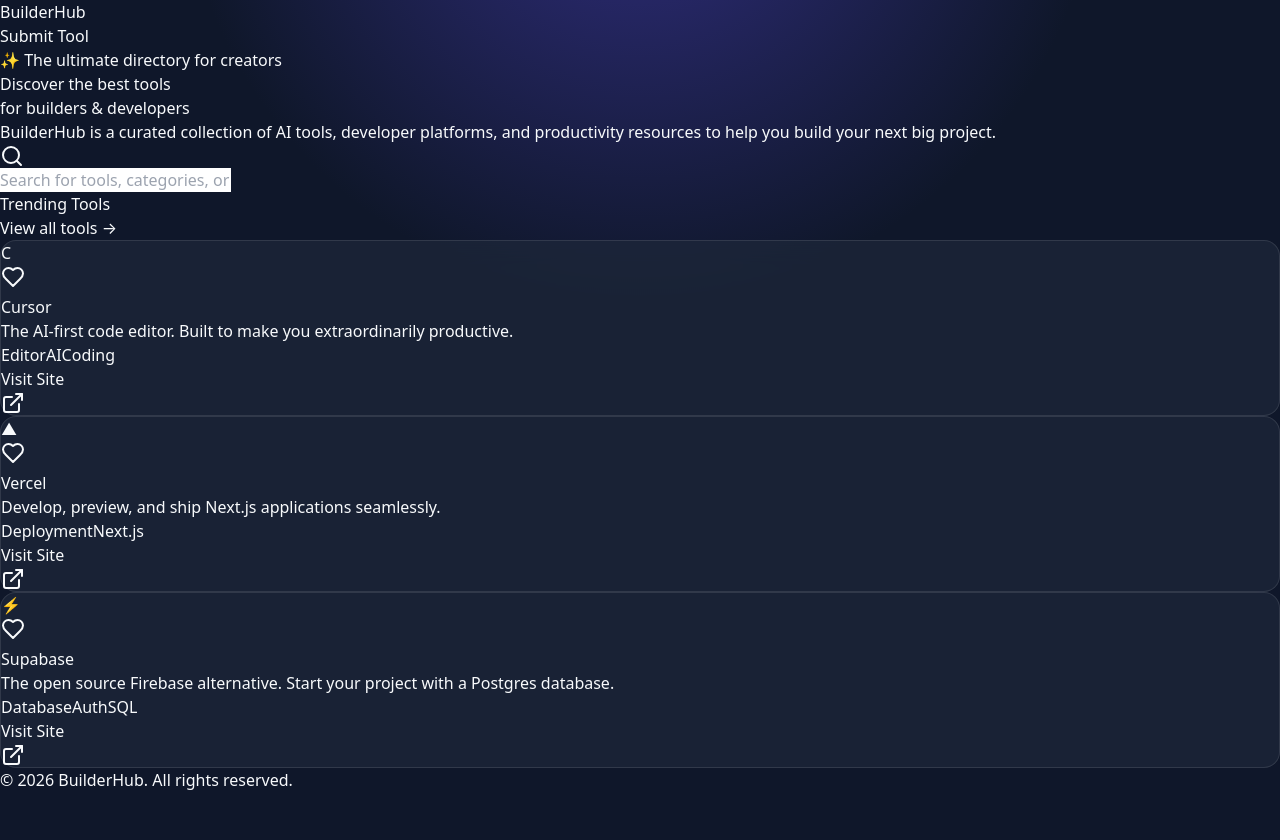
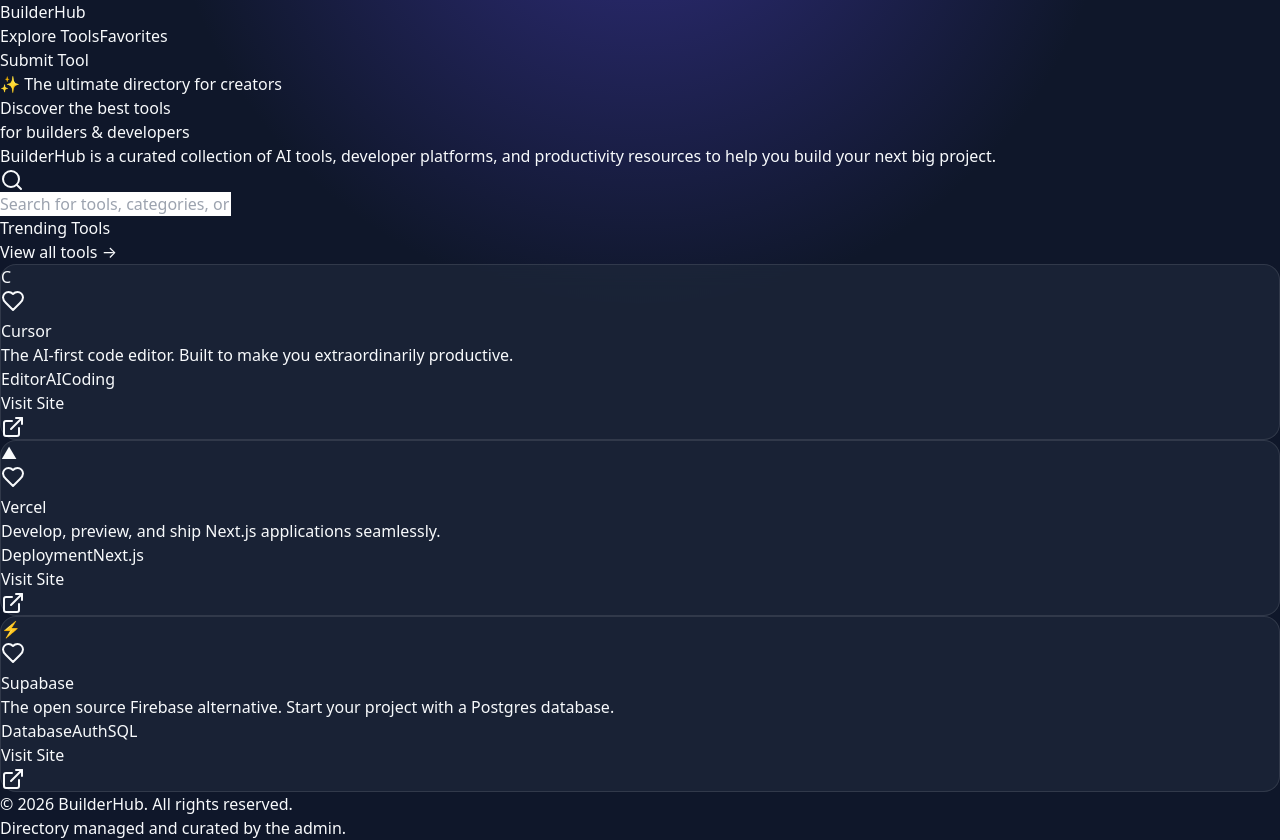
Before and after one commit to realmasin/builderhub, a Next.js app: page / in a window 1280 px wide. Before the commit the page ends 800 px from the top, so only its background shows below. Built offline with nearby package versions, Linux system fonts and the light colour scheme.

Commit message:
Update layout.tsx

```diff
--- a/src/app/layout.tsx
+++ b/src/app/layout.tsx
@@ -1,5 +1,6 @@
 import type { Metadata } from "next";
 import "./globals.css";
+import Navbar from "../components/shared/Navbar";
 
 export const metadata: Metadata = {
   title: "BuilderHub | Discover the Best Developer Tools",
@@ -13,28 +14,19 @@
 }>) {
   return (
     <html lang="en" className="dark">
-      <body className="antialiased">
+      <body className="antialiased flex flex-col min-h-screen">
 
+        <Navbar />
 
-        {/* Navbar Placeholder */}
-        <nav className="w-full border-b border-white/10 p-4 backdrop-blur-md sticky top-0 z-50">
-          <div className="max-w-6xl mx-auto flex justify-between items-center">
-            <h1 className="text-xl font-bold tracking-tight">Builder<span className="text-purple-500">Hub</span></h1>
-            <button className="bg-purple-600 hover:bg-purple-700 text-white px-4 py-2 rounded-lg text-sm font-medium transition-colors">
-              Submit Tool
-            </button>
-          </div>
-        </nav>
-
-        {/* Main Content */}
-        <main className="min-h-screen">
+        <main className="flex-grow">
           {children}
         </main>
 
-        {/* Footer Placeolder */}
-        <footer className="border-t border-white/10 p-8 text-center text-sm text-gray-400">
-          © 2026 BuilderHub. All rights reserved.
+        <footer className="border-t border-white/10 p-8 text-center text-sm text-gray-500 mt-auto bg-black/20">
+          <p>© 2026 BuilderHub. All rights reserved.</p>
+          <p className="mt-1 text-xs">Directory managed and curated by the admin.</p>
         </footer>
+
       </body>
     </html>
   );
```
